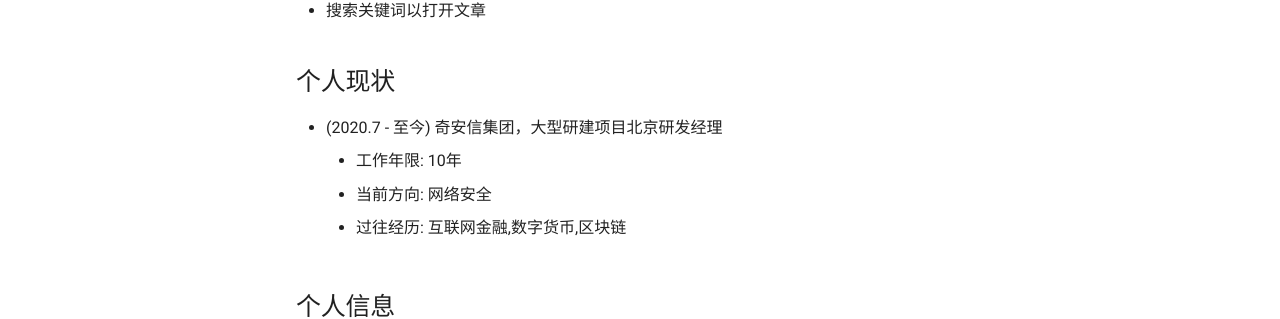
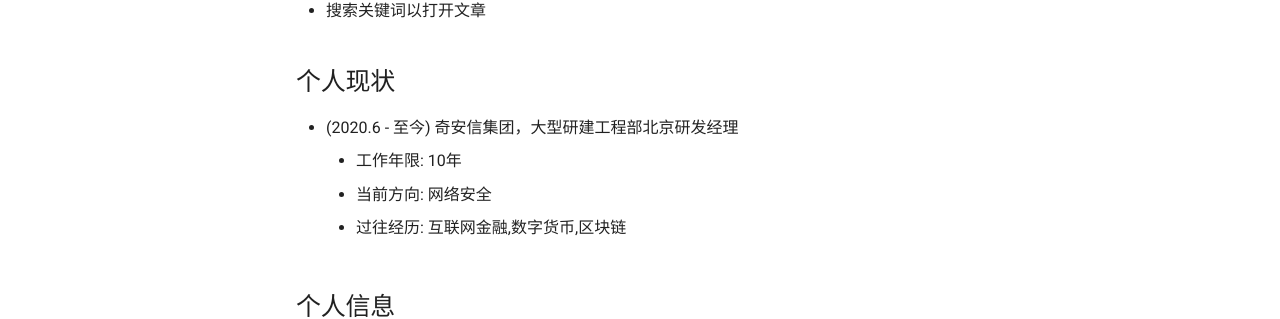
Before and after one commit to ShadowStorm97/blog, an MkDocs documentation site: the page built from docs/index.md, in a window 1280 px wide. Shown: the part 372-691 px from the top of the page. Built offline with MkDocs 1.6.1 and Material for MkDocs 9.7.7, drawn with Linux system fonts in a browser that asks for light colours; nearby versions of some CDN libraries; library files that are not in the unit come from our copies.

Commit message:
fix index

```diff
--- a/docs/index.md
+++ b/docs/index.md
@@ -9,7 +9,7 @@
 
 ## 个人现状
 
-- (2020.7 - 至今) 奇安信集团，大型研建项目北京研发经理
+- (2020.6 - 至今) 奇安信集团，大型研建工程部北京研发经理
     - 工作年限: 10年
     - 当前方向: 网络安全
     - 过往经历: 互联网金融,数字货币,区块链
```
